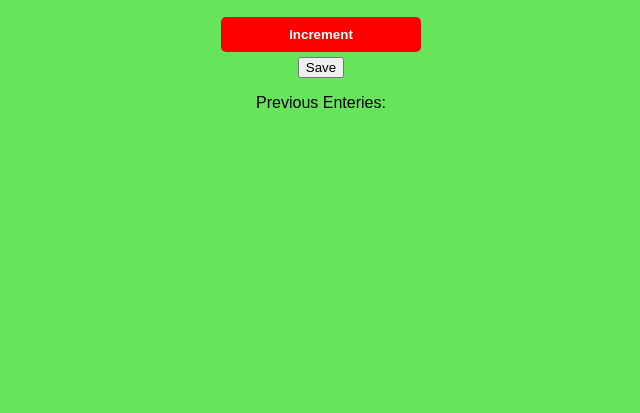
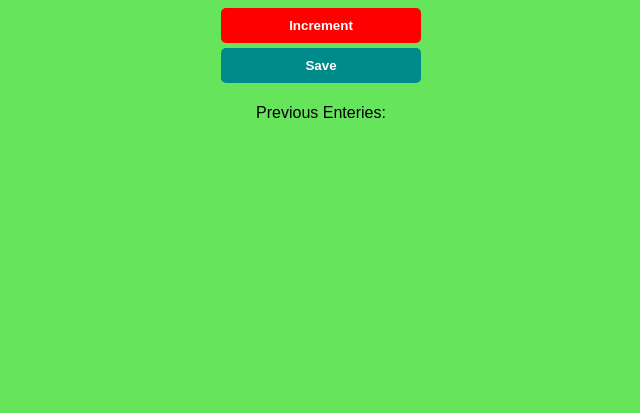
Before and after one commit to mukundangopalachary/incrementjs, a plain HTML site: page index.html in a window 1280 px wide. Shown: the part 403-816 px from the top of the page, without its empty margins (319-959 px from the left). Drawn offline with Linux system fonts and the light colour scheme.

Commit message:
index.css

```diff
--- a/index.css
+++ b/index.css
@@ -42,3 +42,23 @@ h2 {
 .increment-button:visited {
     background-color: purple;
 }
+
+.save-button {
+    border: none;
+    padding-top:10px;
+    padding-bottom: 10px;
+    color: white;
+    font-weight: bold;
+    width: 200px;
+    margin-bottom: 5px;
+    border-radius: 5px;
+    cursor: pointer;
+    background-color: darkcyan;
+}
+.save-button:hover {
+    background: lightseagreen;
+}
+
+.save-button:visited {
+    background-color: purple;
+}
```
